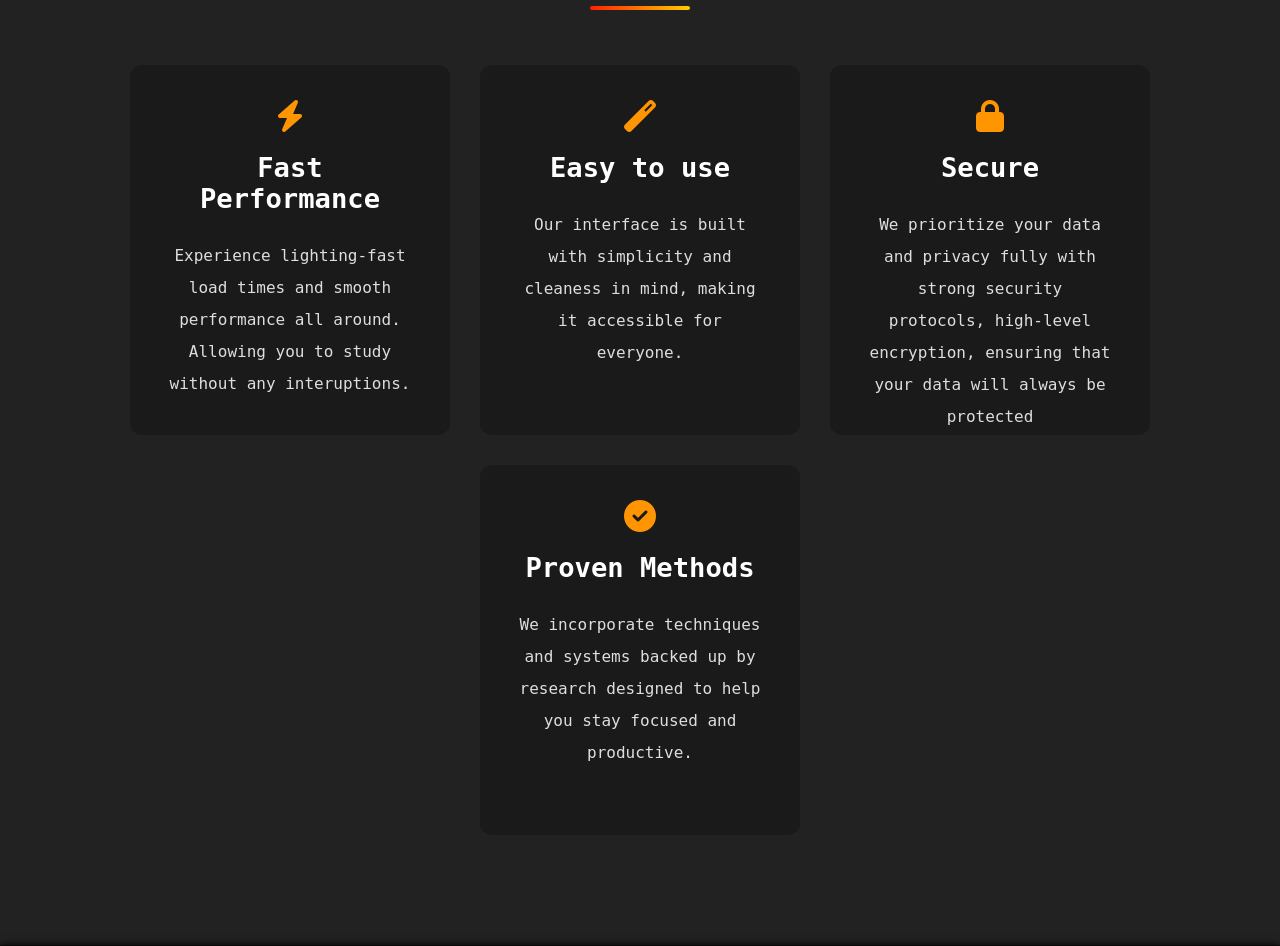
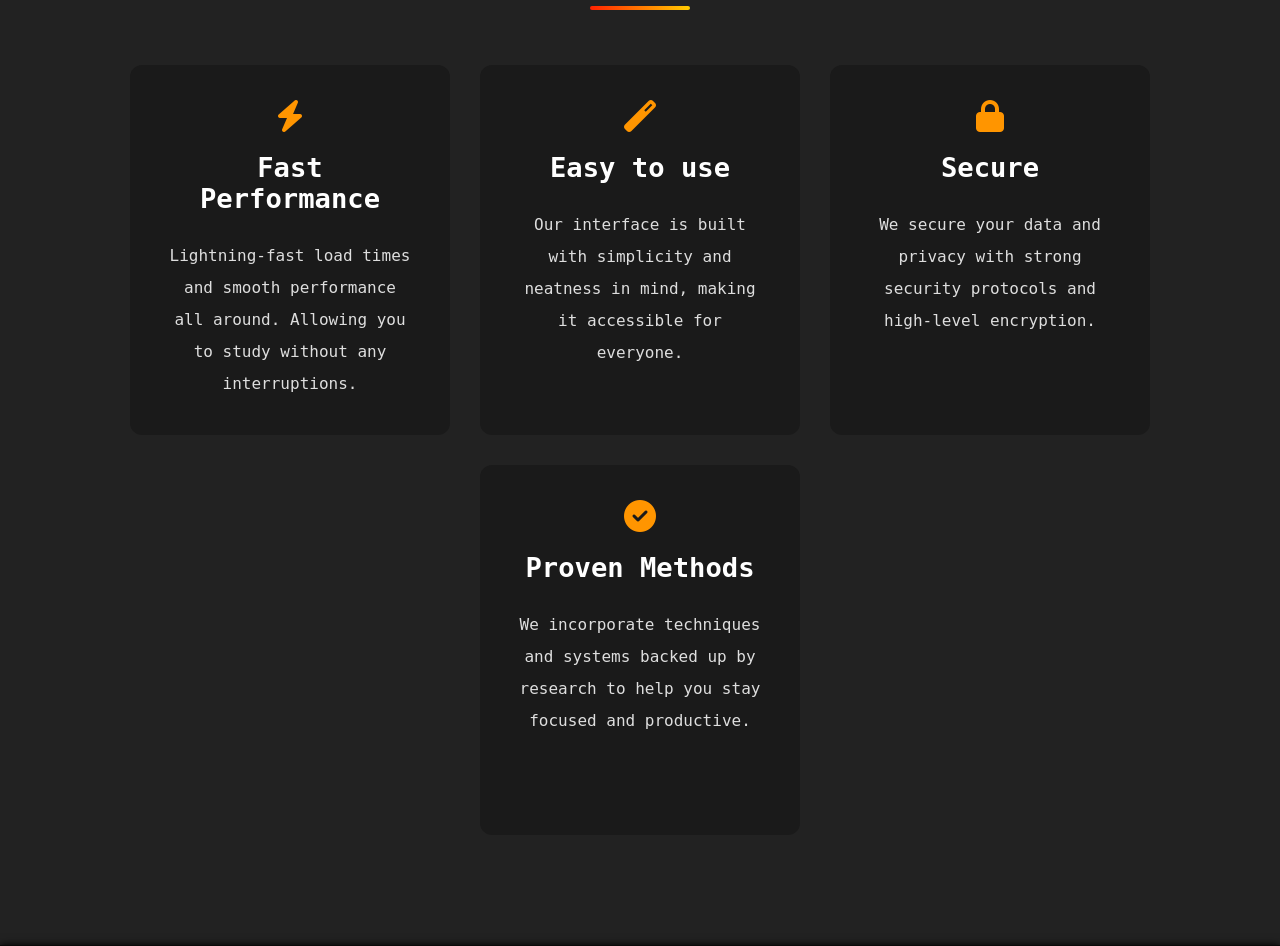
Before and after one commit to Holedroppersgithubacc2/Blazern, a Flask app: page / in a window 1280 px wide. Shown: the part 622-1568 px from the top of the page. Run offline with Flask 3, Linux system fonts and the light colour scheme; some libraries are stand-ins or nearby versions.

Commit message:
Refactor _about.html for improved clarity
Updated HTML structure and improved content for clarity and consistency.

```diff
--- a/templates/_about.html
+++ b/templates/_about.html
@@ -56,22 +56,22 @@
           <div class="feature-box">
             <i class="fas fa-bolt"></i>
             <h3>Fast Performance</h3>
-            <p>Experience lighting-fast load times and smooth performance all around. Allowing you to study without any interuptions.</p>
+            <p>Lightning-fast load times and smooth performance all around. Allowing you to study without any interruptions.</p>
           </div>
           <div class="feature-box">
             <i class="fas fa-magic"></i>
             <h3>Easy to use</h3>
-            <p>Our interface is built with simplicity and cleaness in mind, making it accessible for everyone. </p>
+            <p>Our interface is built with simplicity and neatness in mind, making it accessible for everyone. </p>
           </div>
           <div class="feature-box">
             <i class="fas fa-lock"></i>
             <h3>Secure</h3>
-            <p>We prioritize your data and privacy fully with strong security protocols, high-level encryption, ensuring that your data will always be protected</p>
+            <p>We secure your data and privacy with strong security protocols and high-level encryption.</p>
           </div>
           <div class="feature-box">
             <i class="fas fa-check-circle"></i>
             <h3>Proven Methods</h3>
-            <p>We incorporate techniques and systems backed up by research designed to help you stay focused and productive.</p>
+            <p>We incorporate techniques and systems backed up by research to help you stay focused and productive.</p>
           </div>
 
         </div>
```
